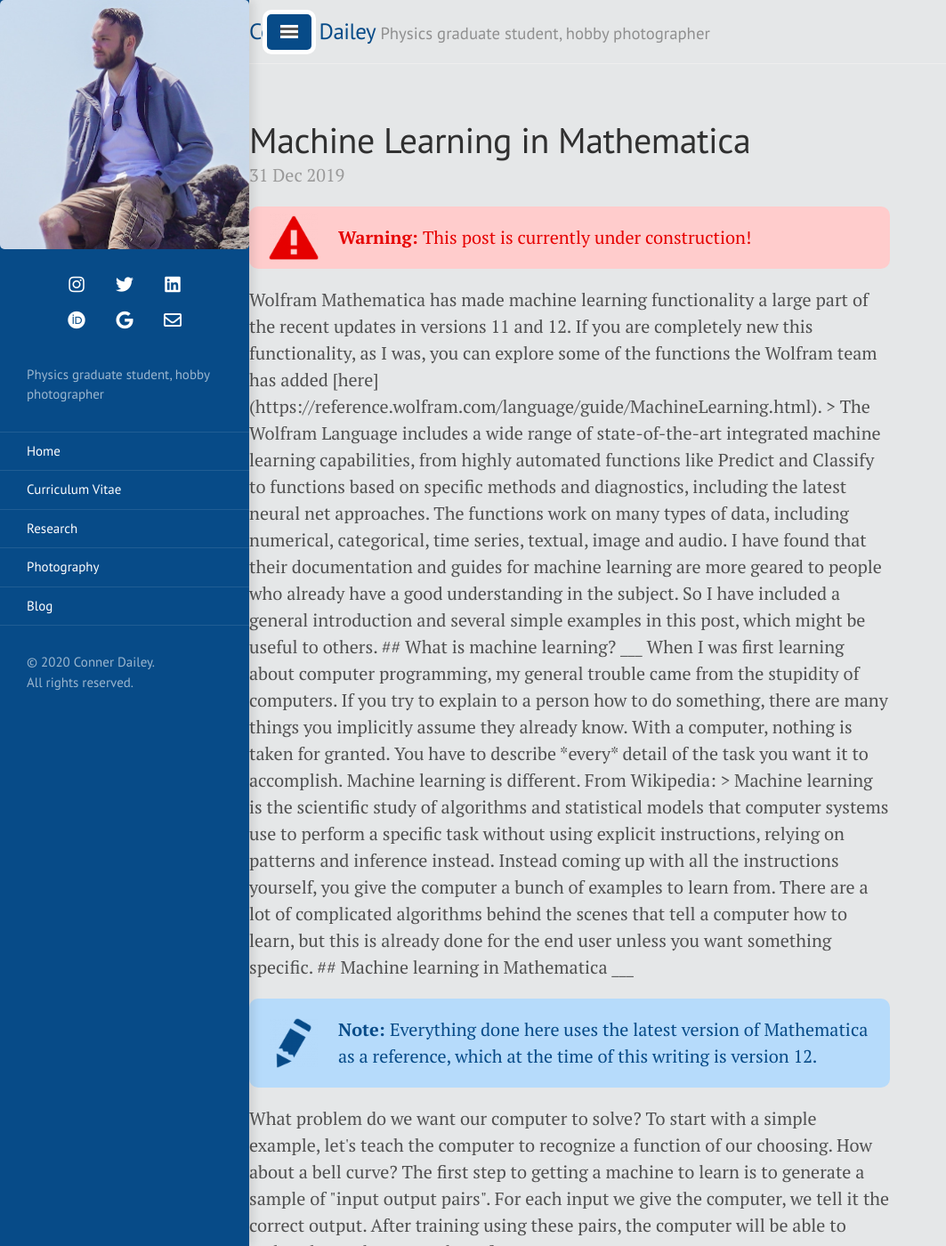
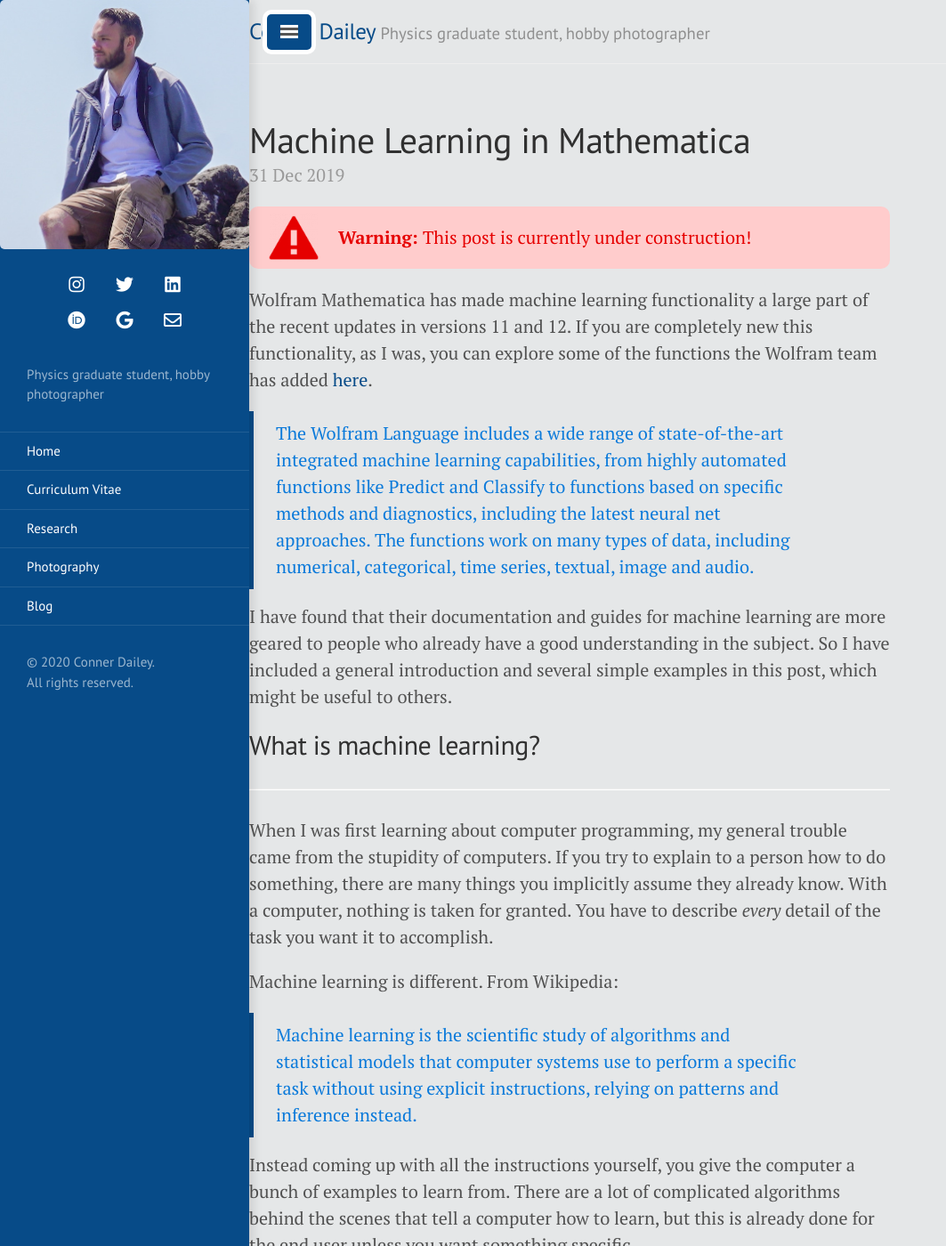
Before and after one commit to TakeTwiceDailey/TakeTwiceDailey.github.io, a Jekyll site: the page built from _posts/2019-12-31-mathematica-machine-learning.md, in a window 1280 px wide and 1400 px high. Shown: the whole window at 89% size, without its empty margins (0-1063 px from the left). Built offline with Jekyll 4.4.1, drawn with Linux system fonts in a browser that asks for light colours; nearby versions of some CDN libraries; some of the changed text lies outside the part shown.

Commit message:
whoops, missed a slash

```diff
--- a/_posts/2019-12-31-mathematica-machine-learning.md
+++ b/_posts/2019-12-31-mathematica-machine-learning.md
@@ -3,7 +3,7 @@ layout: post
 title: Machine Learning in Mathematica
 ---
 
-<p class="warning">This post is currently under construction!<p>
+<p class="warning">This post is currently under construction!</p>
 
 Wolfram Mathematica has made machine learning functionality a large part of the recent updates in versions 11 and 12. If you are completely new this functionality, as I was, you can explore some of the functions the Wolfram team has added [here](https://reference.wolfram.com/language/guide/MachineLearning.html).
 
```
